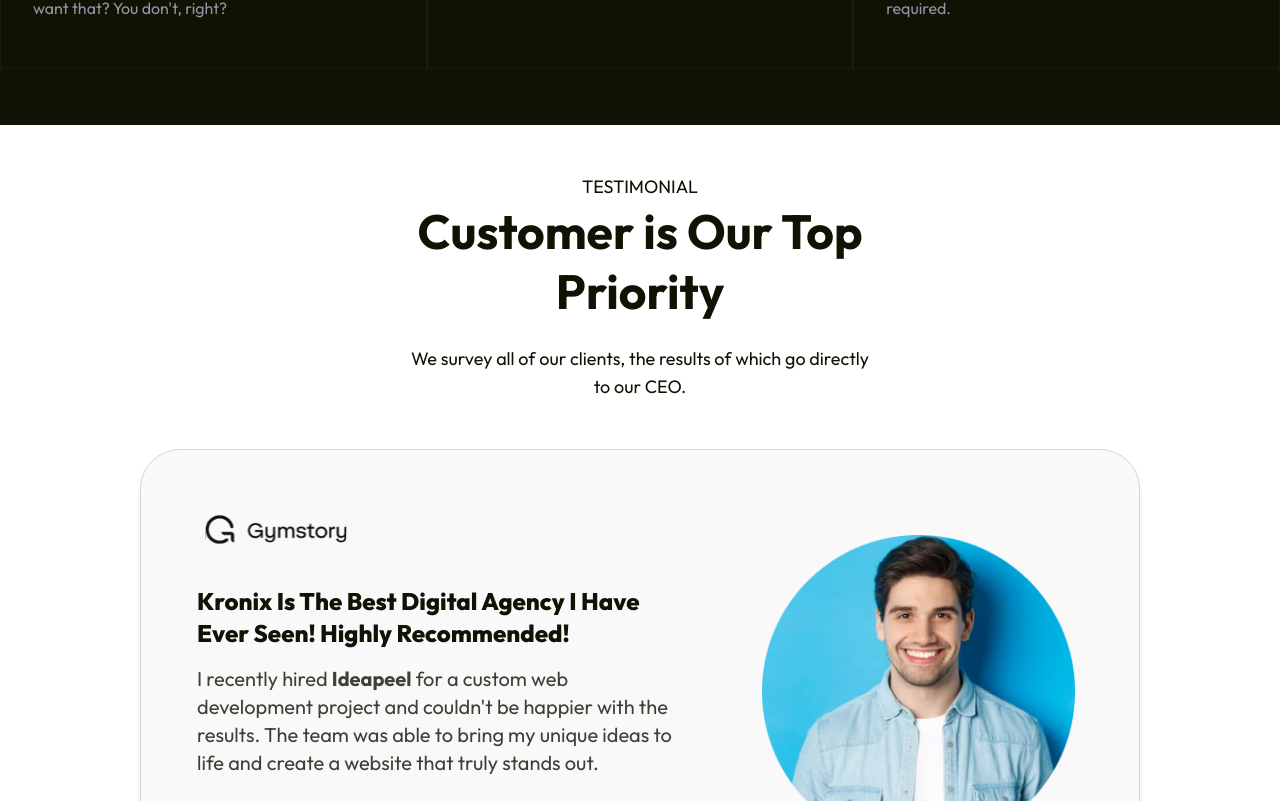
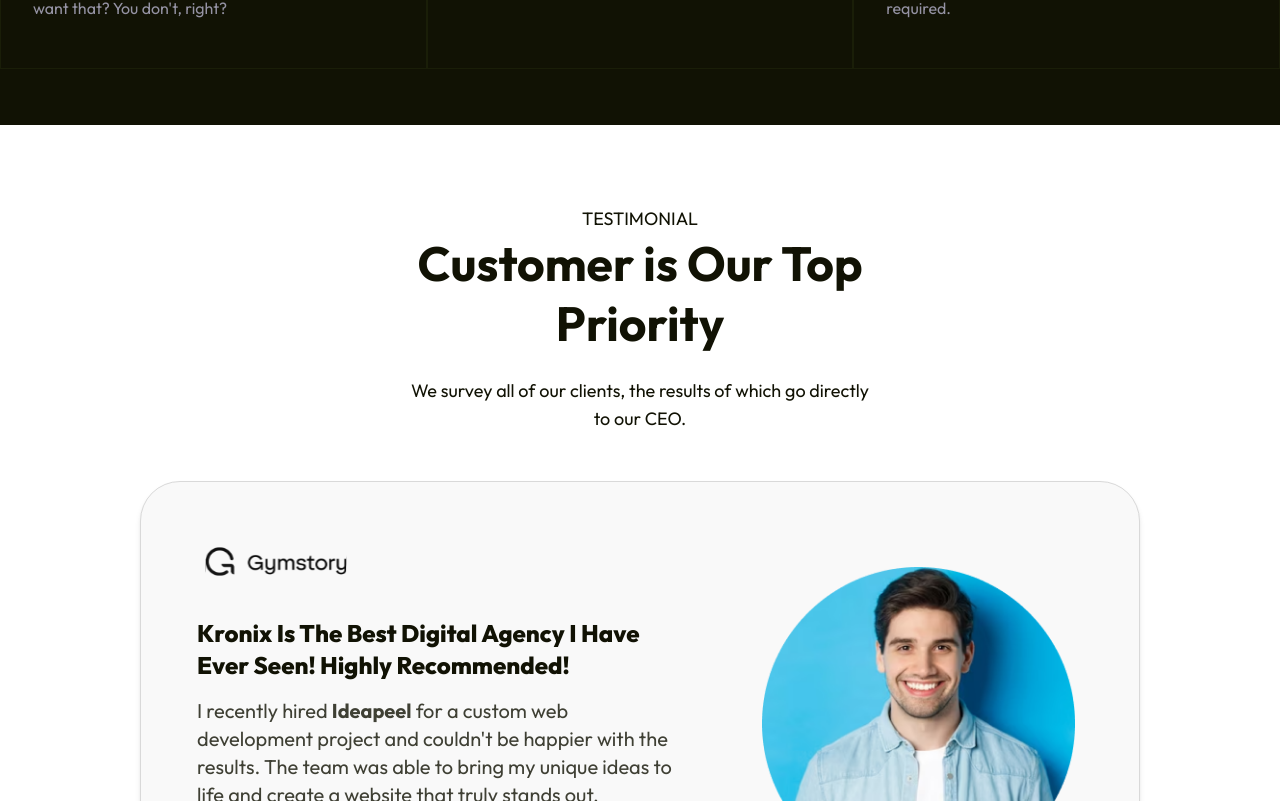
Before and after one commit to mehedihasanfaiyaz/kronix-saas, a React (Vite) app: page / in a window 1280 px wide. Shown: the part 4739-5540 px from the top of the page. Built offline with nearby package versions, Linux system fonts and the light colour scheme.

Commit message:
style(testimonial):  padding

```diff
--- a/src/section/Testimonial.tsx
+++ b/src/section/Testimonial.tsx
@@ -1,6 +1,6 @@
 export default function Testimonial() {
   return (
-    <div className="pt-12 text-center text-background">
+    <div className="py-20 text-center text-background">
       <p className="text-lg font-normal">TESTIMONIAL</p>
       <h1 className="mx-auto w-11/12 max-w-[484px] text-5xl font-bold leading-tight">
         Customer is Our Top Priority
```
